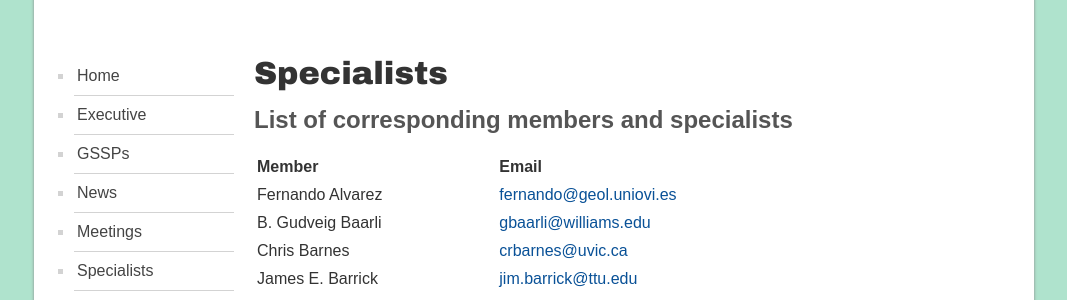
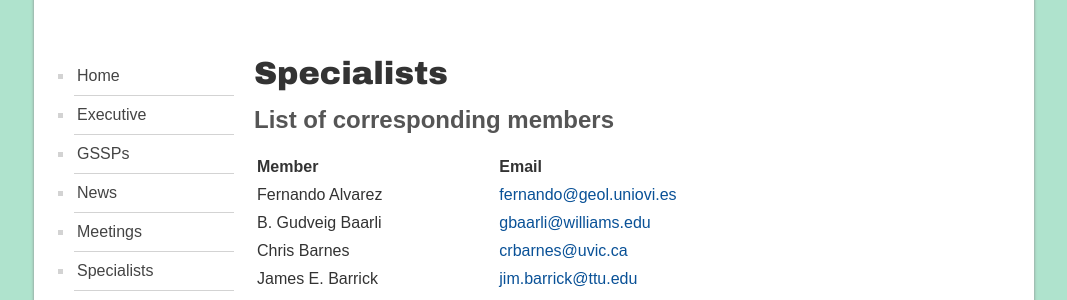
Before and after one commit to i-c-stratigraphy/subcommission-silurian, a Jekyll site: the page built from pages/specailists.md, in a window 1280 px wide. Shown: the part 356-656 px from the top of the page, without its empty margins (106-1173 px from the left). Built offline with Jekyll 4.4.1, drawn with Linux system fonts in a browser that asks for light colours.

Commit message:
Update specailists.md

```diff
--- a/pages/specailists.md
+++ b/pages/specailists.md
@@ -5,7 +5,7 @@ permalink: /specialists
 ---
 # Specialists
 
-## List of corresponding members and specialists
+## List of corresponding members
 
 
 Member | Email
```
